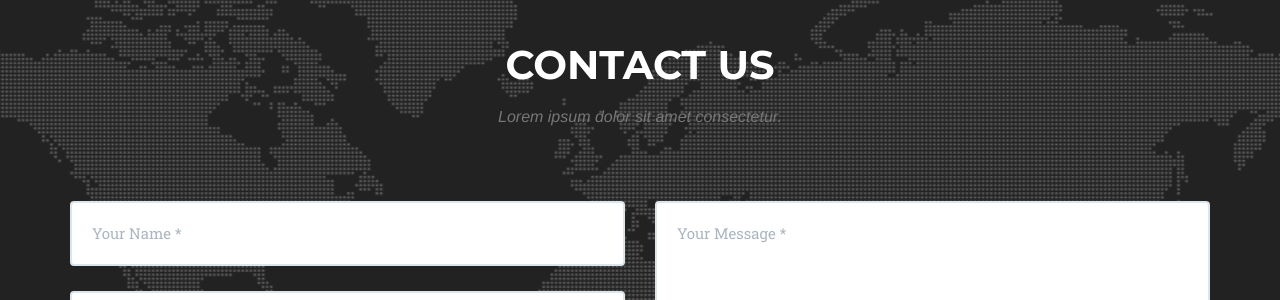
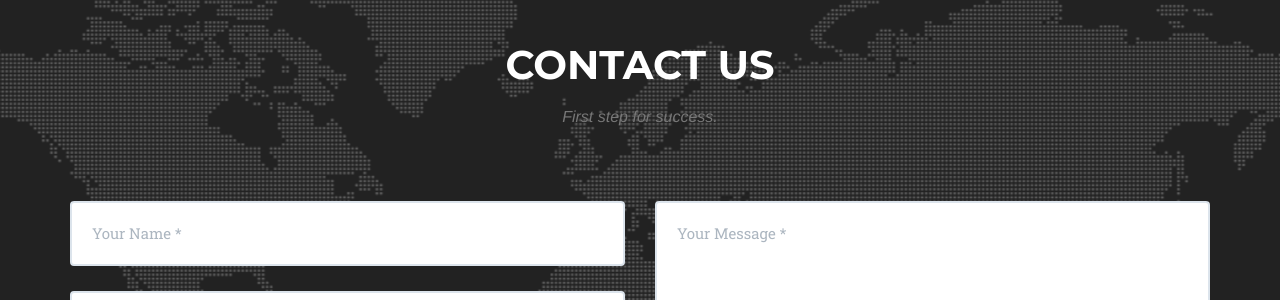
Before and after one commit to alperozturk/blog, a Jekyll site: the page built from index.html, in a window 1280 px wide and 900 px high, scrolled down 1425 px. Shown: the part 152-452 px from the top of the window. Built offline with Jekyll 4.4.1, drawn with Linux system fonts in a browser that asks for light colours; some web fonts are replaced.

Commit message:
Update contact.html

```diff
--- a/_includes/contact.html
+++ b/_includes/contact.html
@@ -3,7 +3,7 @@
             <div class="row">
                 <div class="col-lg-12 text-center">
                     <h2 class="section-heading">Contact Us</h2>
-                    <h3 class="section-subheading text-muted">Lorem ipsum dolor sit amet consectetur.</h3>
+                    <h3 class="section-subheading text-muted">First step for success.</h3>
                 </div>
             </div>
             <div class="row">
```
